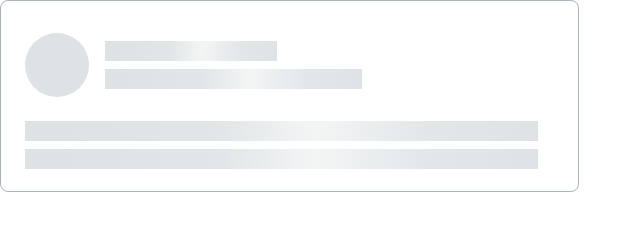
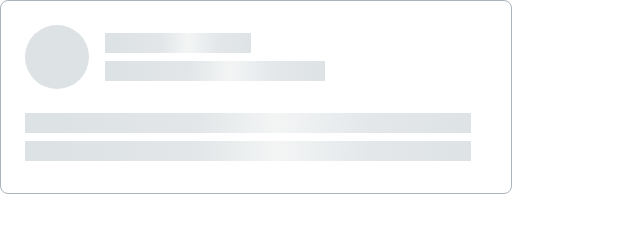
Before and after one commit to js-tasks-ru/htmlcss-20240412_kontakt-herman, a website: page 04-lection2/02-skeleton/index.html in a window 1280 px wide. Shown: the whole page, without its empty margins (0-642 px from the left). Drawn offline with Linux system fonts and the light colour scheme.

Commit message:
dz-4 fix following to the comments

```diff
--- a/04-lection2/01-histogram/histogram.css
+++ b/04-lection2/01-histogram/histogram.css
@@ -2,12 +2,10 @@
     box-sizing: border-box;
     display: flex;
     flex-direction: column;
-    width: 354px;
-    height: 185px;
-    gap: 0px;
     border: 1px solid var(--grey-3);
     border-radius: 8px;
     padding: 16px 24px 24px 24px;
+    width: 26%;
 }
 
 .histogram__title {
@@ -35,7 +33,7 @@
 .histogram__item {
     border: 1px solid var(--blue);
     background-color: var(--blue);
-    width: 9px;
+    flex-basis: 50%;
 }
 
 .histogram__counter {
@@ -52,6 +50,7 @@
 .histogram__link {
     color: var(--blue);
     text-decoration: none;
+    padding-top: 3px;
 }
 
 .histogram__link:active {
--- a/04-lection2/02-skeleton/index.html
+++ b/04-lection2/02-skeleton/index.html
@@ -10,11 +10,11 @@
             <div class="skeleton__top">
                 <div class="skeleton__circle"></div>
                 <div class="skeleton__rectangles-container">
-                    <div class="skeleton__rectangle-item skeleton__rectangle-item_short"></div>
-                    <div class="skeleton__rectangle-item skeleton__rectangle-item_midle"></div>
+                    <div class="skeleton__rectangle-item rectangle-item_short"></div>
+                    <div class="skeleton__rectangle-item rectangle-item_middle"></div>
                 </div>
             </div>
-            <div class="skeleton__bootom">
+            <div class="skeleton__bottom">
                 <div class="skeleton__rectangle-item"></div>
                 <div class="skeleton__rectangle-item"></div>
             </div>
--- a/04-lection2/02-skeleton/skeleton.css
+++ b/04-lection2/02-skeleton/skeleton.css
@@ -1,48 +1,49 @@
 .skeleton {
+    width: 40%;
     box-sizing: border-box;
-    padding: 32px 40px 32px 24px;
-    width: 579px;
-    height: 192px;
     background: var(--white);
-    border: 1px solid var(--grey-3);
-    border-radius: 8px;
+    border: 1px solid #ACB5BD;
+    border-radius: 0.5rem;
+    padding: 1.5rem 2.5rem 2rem 1.5rem
 }
 
 .skeleton__top {
     display: flex;
     align-items: center;
-    margin-bottom: 24px;
+    gap: 1rem;
+    margin-bottom: 1.5rem;
 }
 
 .skeleton__circle {
-    margin-right: 16px;
     width: 64px;
     height: 64px;
-    background: var(--grey-2);
     border-radius: 50%;
-}
-
-.skeleton__bootom {
-    display: flex;
-    flex-direction: column;
-    gap: 8px;
+    background: #DDE2E5;
 }
 
 .skeleton__rectangles-container {
     display: flex;
     flex-direction: column;
-    gap: 8px;
+    gap: 0.5rem;
+    flex-grow: 1;
 }
 
 .skeleton__rectangle-item {
-    height: 20px;
+    width: 100%;
+    height: 1.25rem;
     background: linear-gradient(92.51deg, #DDE2E5 6.44%, #E2E6E8 38.47%, #F3F5F5 56.48%, #E3E7EA 77.5%, #DDE2E5 102.52%);
 }
 
-.skeleton__rectangle-item_short {
-    width: 172px;
+.rectangle-item_short {
+    width: 40%;
 }
 
-.skeleton__rectangle-item_midle {
-    width: 257px;
+.rectangle-item_middle {
+    width: 60%;
 }
+
+.skeleton__bottom {
+    display: flex;
+    flex-direction: column;
+    gap: 0.5rem;
+}
```
